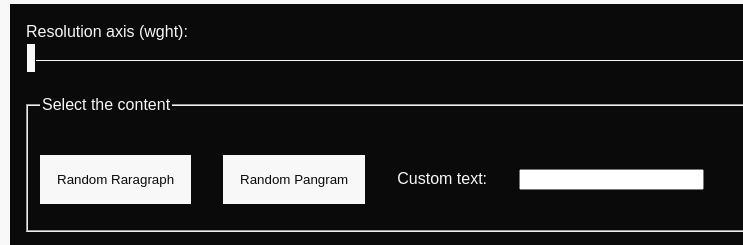
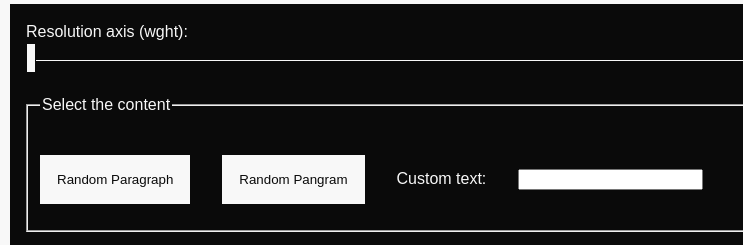
Before and after one commit to k00lthing/master-project-website, a website built with Vite: page resolution/index.html in a window 1280 px wide. Shown: the part 1118-1363 px from the top of the page, 22-765 px from the left. Built offline with nearby package versions, Linux system fonts and the light colour scheme; files whose address does not match are found by name; a web font is replaced by a local one.

Commit message:
Fix typo

```diff
--- a/resolution/index.html
+++ b/resolution/index.html
@@ -194,7 +194,7 @@
           oninput="this.previousElementSibling.value = this.value">
         <fieldset class="demo-controls-text">
           <legend>Select the content</legend>
-          <input type="button" name="placeholder" id="placeholder" value="Random Raragraph">
+          <input type="button" name="placeholder" id="placeholder" value="Random Paragraph">
           <input type="button" name="pangram" id="pangram" value="Random Pangram">
           <label for="demo-text-input">Custom text:</label>
           <input type="text" id="demo-text-input" name="demo-text">
```
